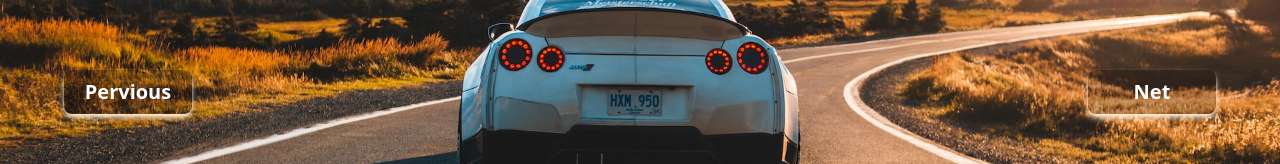
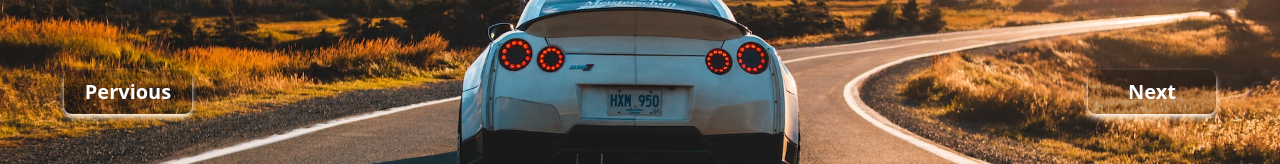
Before and after one commit to Dove-white/react-slider, a React (Vite) app: page / in a window 1280 px wide. Shown: the part 330-494 px from the top of the page. Built offline with nearby package versions, Linux system fonts and the light colour scheme.

Commit message:
Fix: Next button.

```diff
--- a/src/pages/Index.tsx
+++ b/src/pages/Index.tsx
@@ -4,6 +4,7 @@ import Car2 from "../assets/imgs/car-2.jpg";
 import Car3 from "../assets/imgs/car-3.jpg";
 import Car4 from "../assets/imgs/car-4.jpg";
 import Car5 from "../assets/imgs/car-5.jpg";
+import RiskSpot from "../assets/riskspot/2.png";
 
 const Overview = () => {
   const [next, setNext] = useState(0);
@@ -13,7 +14,7 @@ const Overview = () => {
     setTimeout(handleNext, 5000);
   }, [next]);
 
-  const carImages = [Car1, Car2, Car3, Car4, Car5];
+  const carImages = [Car1, Car2, Car3, Car4, Car5,RiskSpot];
 
   const handleNext = () => {
     if (next >= 0) setNext(next + 1);
@@ -38,7 +39,7 @@ const Overview = () => {
         }}
         className="md:font-[800] md:text-xl absolute top-[50%] right-[5%] bg-[#00000036] text-white cursor-pointer w-[5rem] md:w-[8rem] p-2 md:hover:bg-[#0000009f] rounded-lg shadow-orange-50 shadow-md"
       >
-        Net{" "}
+        Next{" "}
       </button>
       <button
         onClick={() => handlePrevious()}
```
Also changed, not shown: src/assets/riskspot/2.png (added).
